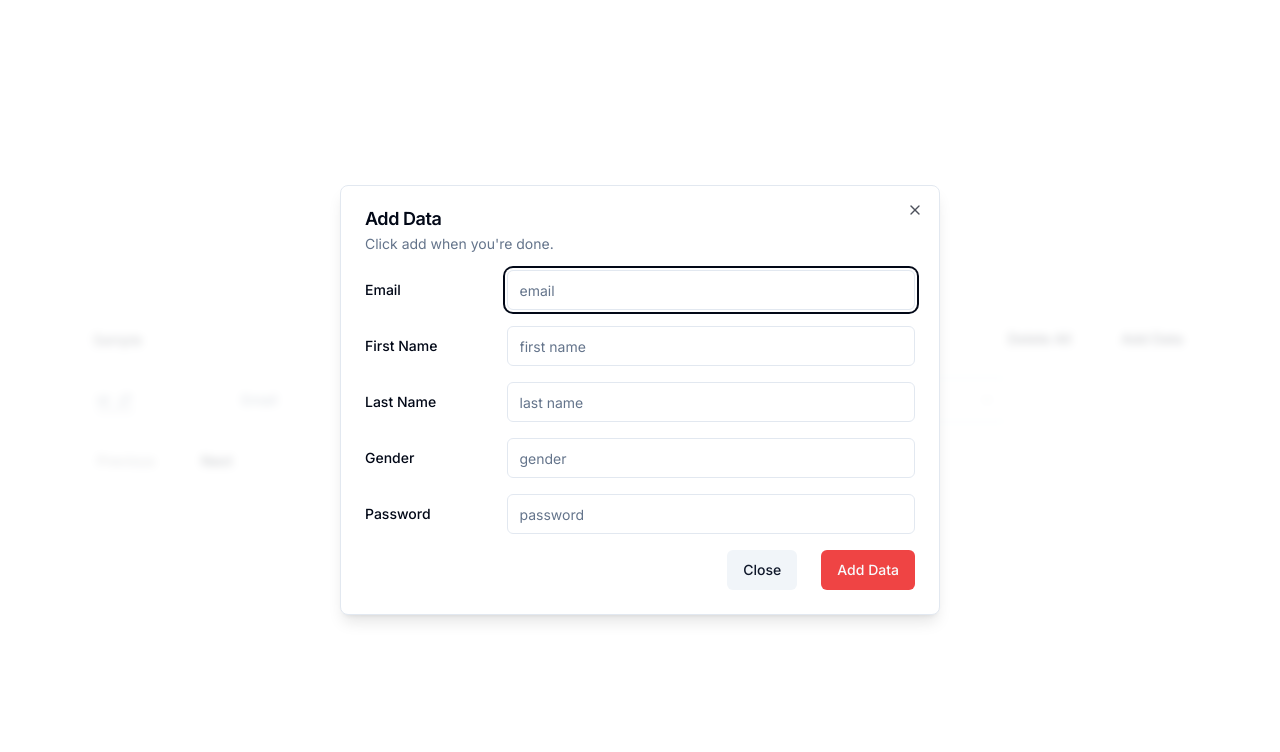
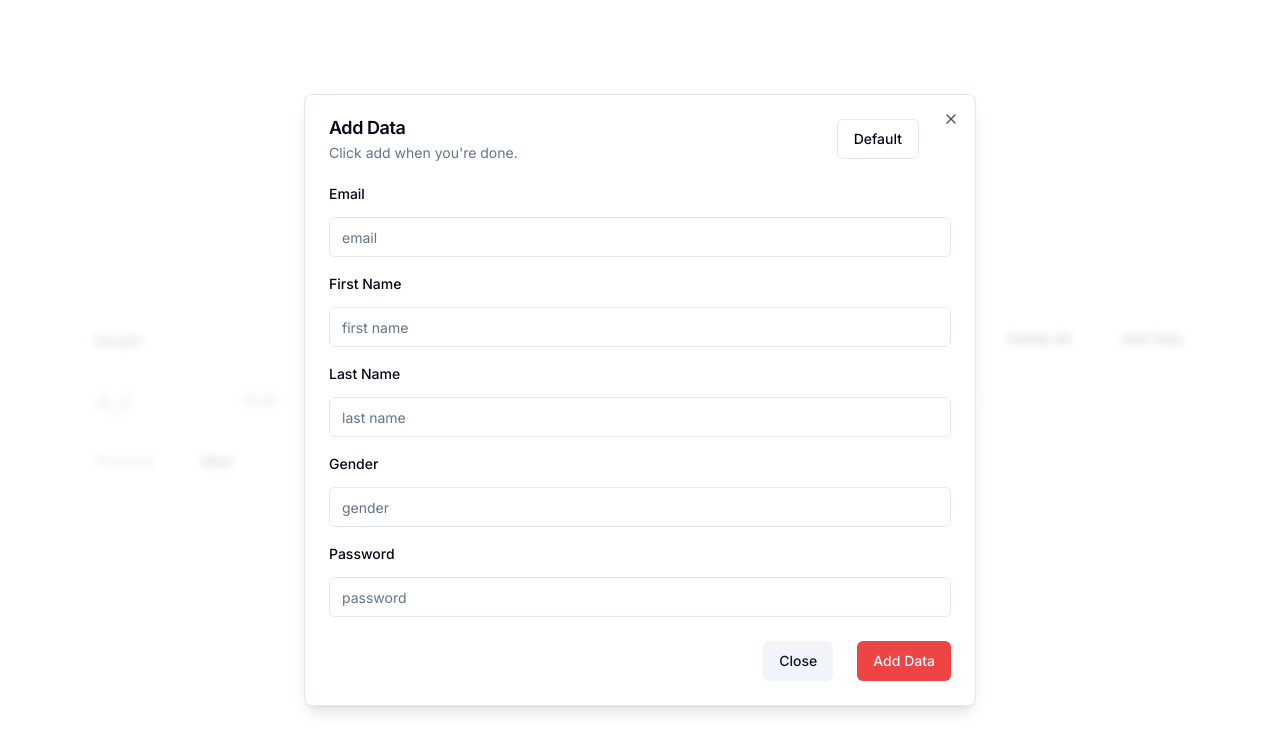
Before and after one commit to YusufStar/my-table, a Next.js app: page / in a window 1280 px wide. Both pictures are taken after typing "Sample" into the empty fields and a click on the button "Add Data". Shown: the top 752 px of the page. Built offline with nearby package versions, Linux system fonts and the light colour scheme.

Commit message:
fix bug hidden form values

```diff
--- a/src/app/page.js
+++ b/src/app/page.js
@@ -8,6 +8,7 @@ export default function Home() {
             <div className="container">
                 <CustomTable
                     columns={TestColumns}
+                    langs={["Tr", "En"]}
                     initial_dt={data}
                     perPage={10}
                     pagination={true}
--- a/src/components/CustomTable.jsx
+++ b/src/components/CustomTable.jsx
@@ -24,7 +24,7 @@ import {
     DialogHeader,
     DialogTitle,
     DialogTrigger,
-    DialogClose
+    DialogClose, DialogOverlay
 } from "@/components/ui/dialog";
 import ThemeToggle from "@/components/ThemeToggle";
 import {Label} from "@/components/ui/label";
@@ -33,10 +33,10 @@ import {TableFunctions} from "@/lib/table";
 import {
     DropdownMenu,
     DropdownMenuCheckboxItem,
-    DropdownMenuContent,
+    DropdownMenuContent, DropdownMenuItem,
     DropdownMenuTrigger
 } from "@/components/ui/dropdown-menu";
-import {ArrowDownIcon, ArrowDownUp, ArrowUpIcon} from "lucide-react";
+import {ArrowDownIcon, ArrowDownUp, ArrowUpIcon, Moon, Sun} from "lucide-react";
 
 const CustomTable = ({
                          columns,
@@ -44,6 +44,7 @@ const CustomTable = ({
                          perPage = 10,
                          pagination = true,
                          paginationType = "page",
+                         langs
                      }) => {
     const [data, setData] = useState(initial_dt);
     const [page, setPage] = useState({
@@ -58,6 +59,7 @@ const CustomTable = ({
     const [openAddModal, setOpenAddModal] = useState(false);
     const [addModalState, setAddModalState] = useState({});
     const [sorting, setSorting] = useState({})
+    const [lang, setLang] = useState("")
 
     const table = TableFunctions({
         columns,
@@ -111,7 +113,7 @@ const CustomTable = ({
                         </Button>
                     </DropdownMenuTrigger>
 
-                    <DropdownMenuContent align="end" className="">
+                    <DropdownMenuContent align="end" className={"lg:max-w-screen-lg overflow-y-scroll !max-h-32"}>
                         {columns.filter(col => !col.hide).map(column => {
                             return (
                                 <DropdownMenuCheckboxItem onCheckedChange={(value) => {
@@ -125,6 +127,18 @@ const CustomTable = ({
                                 </DropdownMenuCheckboxItem>
                             )
                         })}
+                    </DropdownMenuContent>
+                </DropdownMenu>
+
+                <DropdownMenu>
+                    <DropdownMenuTrigger className="!ring-0" asChild>
+                        <Button variant="outline">
+                            {lang === "" ? "Default" : lang}
+                        </Button>
+                    </DropdownMenuTrigger>
+                    <DropdownMenuContent align="end">
+                        <DropdownMenuItem onClick={() => setLang("")}>Default</DropdownMenuItem>
+                        {langs.map(lang => <DropdownMenuItem onClick={() => setLang(lang)}>{lang}</DropdownMenuItem>)}
                     </DropdownMenuContent>
                 </DropdownMenu>
 
@@ -163,7 +177,8 @@ const CustomTable = ({
                     <DialogTrigger asChild>
                         <Button variant="outline">Add Data</Button>
                     </DialogTrigger>
-                    <DialogContent className="sm:max-w-[600px]">
+
+                    <DialogContent className={"lg:max-w-2xl overflow-y-auto h-fit"}>
                         <form className="outline-none rounded-md" onSubmit={(e) => {
                             e.preventDefault();
                             const st = addModalState;
@@ -175,6 +190,7 @@ const CustomTable = ({
                             setAddModalState({});
                             setOpenAddModal(false);
                         }}>
+                            <div className="w-full flex items-start pr-8">
                                 <DialogHeader>
                                     <DialogTitle>Add Data</DialogTitle>
                                     <DialogDescription>
@@ -182,30 +198,45 @@ const CustomTable = ({
                                     </DialogDescription>
                                 </DialogHeader>
 
-                            <div className="grid gap-4 py-4">
+                                <DropdownMenu>
+                                    <DropdownMenuTrigger className="!ring-0 ml-auto" asChild>
+                                        <Button variant="outline">
+                                            {lang === "" ? "Default" : lang}
+                                        </Button>
+                                    </DropdownMenuTrigger>
+                                    <DropdownMenuContent align="end">
+                                        <DropdownMenuItem onClick={() => setLang("")}>Default</DropdownMenuItem>
+                                        {langs.map(lang => <DropdownMenuItem onClick={() => setLang(lang)}>{lang}</DropdownMenuItem>)}
+                                    </DropdownMenuContent>
+                                </DropdownMenu>
+                            </div>
+
+                            <div className="flex flex-col gap-5 py-6">
                                 {columns
-                                    // @ts-ignore
-                                    .filter(x => x?.enableForm)
-                                    .map((column) => (
-                                        <div className="grid grid-cols-4 items-center gap-4" key={column.id}>
-                                            <Label htmlFor="name" className="text-right w-fit capitalize">
-                                                {// @ts-ignore
-                                                    column?.dt_name?.replaceAll("_", " ")}
+                                    .filter(x => x?.enableForm && (lang === "" || x?.translate))
+                                    .map((column) => {
+                                        const columnKey = lang === "" ? column?.dt_name : column?.dt_name + lang;
+                                        return (
+                                            <div className="grid gridcol-4 items-center gap-4" key={column.id + columnKey}>
+                                                <Label className="text-left w-full capitalize">
+                                                    {column?.dt_name?.replaceAll("_", " ")}
                                                 </Label>
                                                 <Input
                                                     onChange={(event) => setAddModalState(prevState => ({
                                                         ...prevState,
-                                                    [column?.dt_name]: event.target.value
+                                                        [columnKey]: event.target.value
                                                     }))}
                                                     type={column?.type}
+                                                    value={addModalState[columnKey]}
                                                     required
-                                                id={column?.dt_name}
-                                                placeholder={column?.dt_name?.replaceAll("_", " ")}
-                                                className="col-span-3"
+                                                    id={columnKey}
+                                                    placeholder={(lang && lang + " ") + column?.dt_name?.replaceAll("_", " ")}
                                                 />
                                             </div>
-                                    ))}
+                                        );
+                                    })}
                             </div>
+
                             <DialogFooter>
                                 <DialogClose className="mr-4">
                                     <Button variant="secondary" type="reset">
@@ -285,9 +316,9 @@ const CustomTable = ({
                                             className="w-fit border-b border-muted-foreground cursor-pointer flex items-center gap-2"
                                         >
                                             {column.header}
-                                        {column.header !== sorting?.id && <ArrowDownUp className="w-4 h-4" />}
+                                            {column.header !== sorting?.id && <ArrowDownUp className="w-4 h-4"/>}
                                             {column.header === sorting?.id ?
-                                            sorting?.value === "asc" ? <ArrowDownIcon className="w-4 h-4" />
+                                                sorting?.value === "asc" ? <ArrowDownIcon className="w-4 h-4"/>
                                                     : <ArrowUpIcon className="w-4 h-4"/>
                                                 : null}
                                         </div>
@@ -302,7 +333,7 @@ const CustomTable = ({
                         {table.getRows().map((dt, dt_idx) => (
                             <TableRow key={dt_idx}>
                                 {table.getHeaders().map((col, col_idx) => (
-                                    <TableCell key={col_idx}>{dt[col.dt_name]}</TableCell>
+                                    <TableCell key={col_idx}>{dt[col.dt_name+lang] ?? dt[col.dt_name]}</TableCell>
                                 ))}
                             </TableRow>
                         ))}
```
Also changed, not shown: src/lib/table.js. Lines whose indentation alone changed are shown as unchanged.
